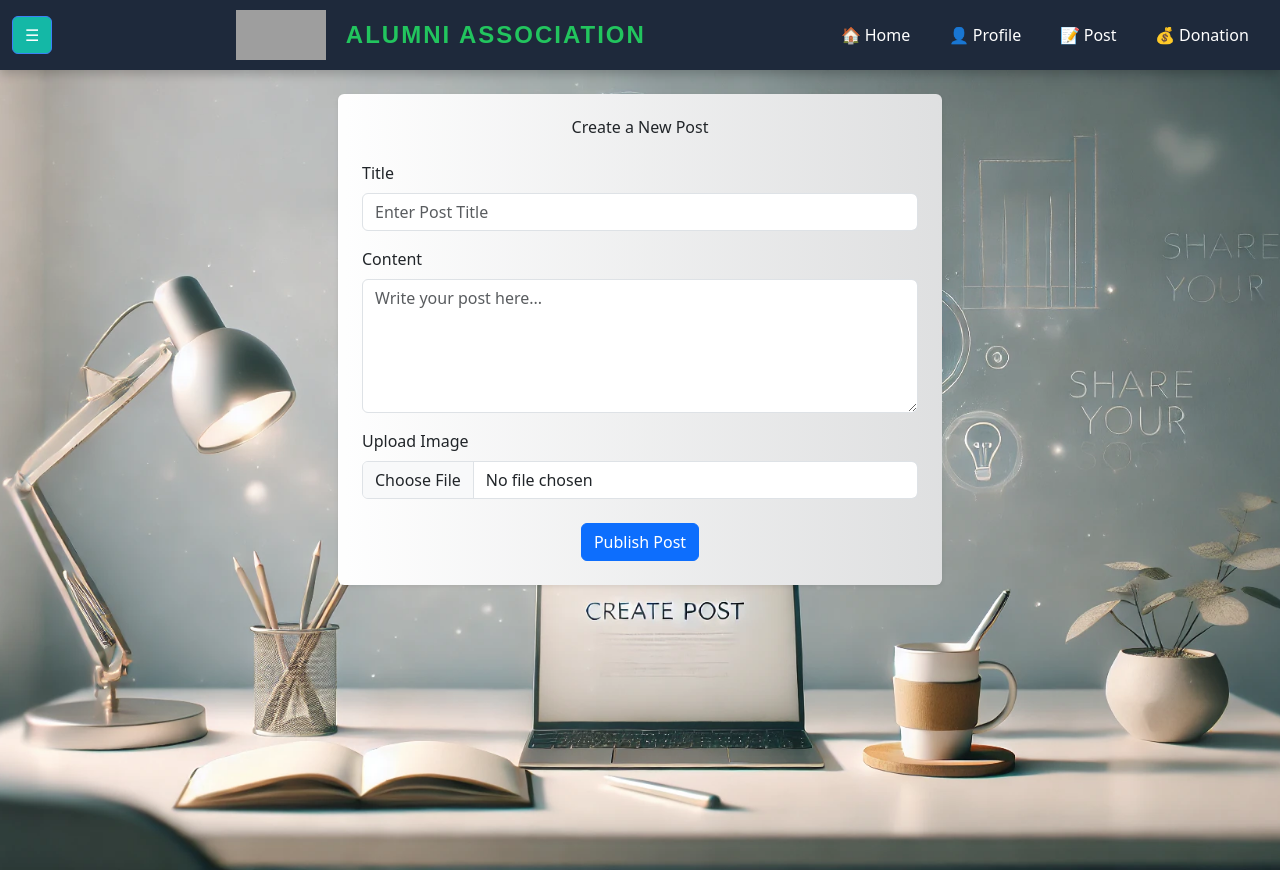
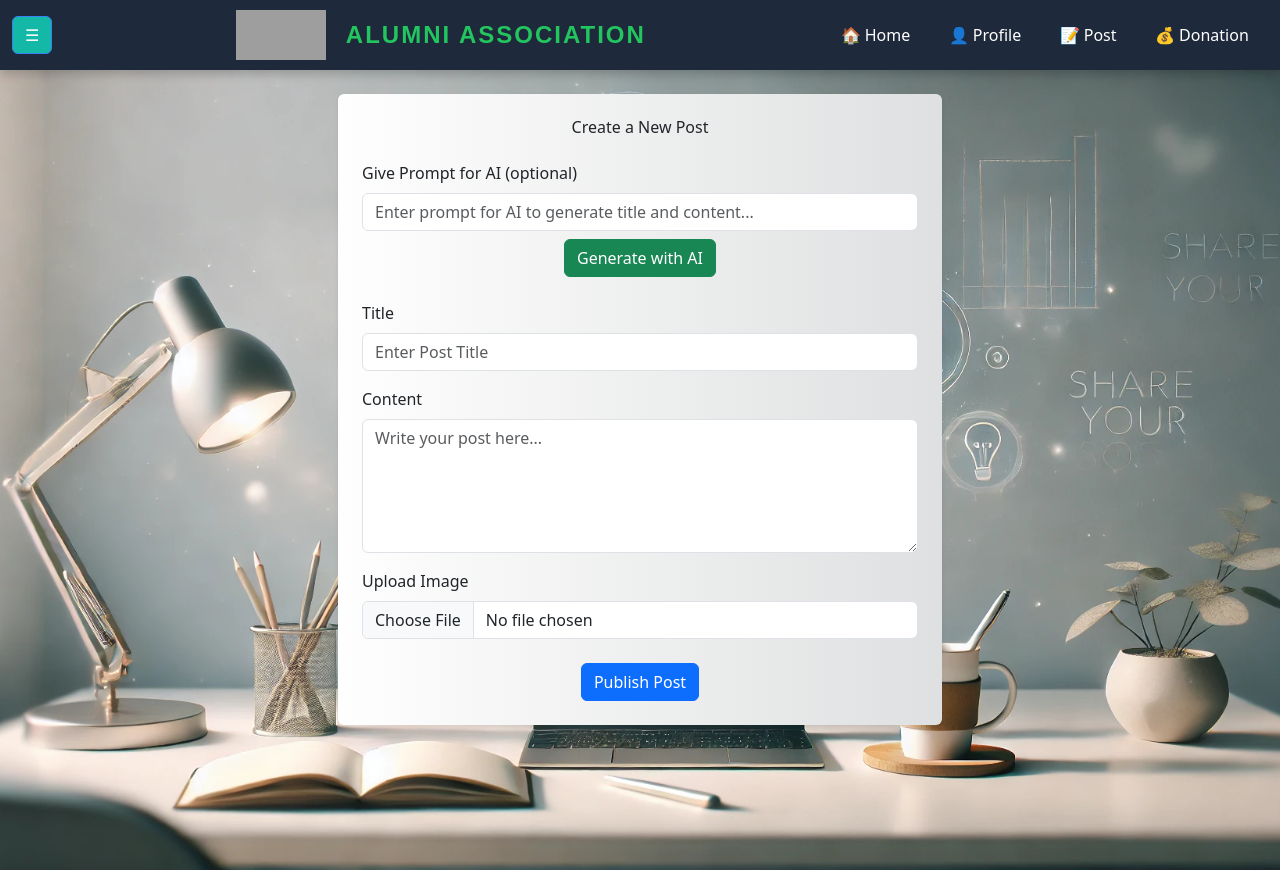
Before and after one commit to Akkshat0420/alumni, a React (Create React App) app: page /post in a window 1280 px wide. Built offline with nearby package versions, Linux system fonts and the light colour scheme; no server answers; sample sign-in values are in the browser's storage; grey boxes are pictures that could not be loaded.

Commit message:
Update post.js

```diff
--- a/src/components/post.js
+++ b/src/components/post.js
@@ -1,22 +1,26 @@
 import React, { useState } from "react";
 import { Button, Form, Container, Row, Col } from "react-bootstrap";
-import { db } from "./firebase"; // Import Firebase Firestore instance
-import { addDoc, collection, serverTimestamp } from "firebase/firestore"; // Firestore methods
+import { db } from "./firebase";
+import { addDoc, collection, serverTimestamp } from "firebase/firestore";
 import { getAuth } from "firebase/auth";
+
 const PostPage = () => {
   const [title, setTitle] = useState("");
   const [content, setContent] = useState("");
   const [image, setImage] = useState(null);
-  const [isUploading, setIsUploading] = useState(false); // To show a loading state
+  const [prompt, setPrompt] = useState("");
+  const [isUploading, setIsUploading] = useState(false);
+  const [isGenerating, setIsGenerating] = useState(false);
   const auth = getAuth();
   const userId = auth.currentUser?.uid;
+  const currentUser = auth.currentUser;
+
   const handleImageUpload = async () => {
     if (!image) return null;
-
     const formData = new FormData();
     formData.append("file", image);
     formData.append("upload_preset", "qcyqeq7z");
-    formData.append("cloud_name", "dphtfwnx4");// Replace with your Cloudinary cloud name
+    formData.append("cloud_name", "dphtfwnx4");
 
     try {
       const response = await fetch("https://api.cloudinary.com/v1_1/dphtfwnx4/image/upload", {
@@ -25,7 +29,7 @@ const PostPage = () => {
       });
 
       const data = await response.json();
-      return data.secure_url; // URL of the uploaded image
+      return data.secure_url;
     } catch (error) {
       console.error("Image upload failed:", error);
       return null;
@@ -37,28 +41,27 @@ const PostPage = () => {
     setIsUploading(true);
 
     try {
-      // Upload image to Cloudinary and get the URL
       const imageUrl = await handleImageUpload();
 
-      // Create a new post object
       const newPost = {
-        userId: userId, // User ID from props or context
+        userId: userId,
         title: title,
+         name: currentUser.name,
+         profileImage: currentUser.profileImage,
         content: content,
-        image: imageUrl || "", // Add the Cloudinary image URL if available
+        image: imageUrl || "",
         timestamp: serverTimestamp(),
-        likes: 0, // Initialize as an empty array
-        comments: [], // Firebase server timestamp
+        likes: 0,
+        comments: [],
       };
 
-      // Save the new post to Firestore
       const docRef = await addDoc(collection(db, "posts"), newPost);
       console.log("Post added with ID: ", docRef.id);
 
-      // Optionally, reset form fields after successful submission
       setTitle("");
       setContent("");
       setImage(null);
+      setPrompt("");
     } catch (error) {
       console.error("Error adding post: ", error);
     } finally {
@@ -66,14 +69,65 @@ const PostPage = () => {
     }
   };
 
+  const handleGenerateWithAI = async () => {
+    if (!prompt || isGenerating) return;
+    setIsGenerating(true);
+
+    try {
+      const response = await fetch('https://api.openai.com/v1/chat/completions', {
+        method: 'POST',
+        headers: {
+          'Content-Type': 'application/json',
+          'Authorization': `Bearer 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`,
+        },
+        body: JSON.stringify({
+          model: 'gpt-3.5-turbo',
+          messages: [
+            { role: 'system', content: 'You are a creative assistant that generates blog post titles and contents.' },
+            { role: 'user', content: `Generate a post based on: ${prompt}` },
+          ],
+          max_tokens: 200,
+        }),
+      });
+
+      if (!response.ok) {
+        const errorData = await response.json();
+        console.error('API Error:', errorData);
+        alert(`OpenAI Error: ${errorData.error?.message || 'Something went wrong'}`);
+        return;
+      }
+
+      const data = await response.json();
+
+      if (data.choices && data.choices.length > 0) {
+        const aiText = data.choices[0].message.content;
+
+        const [generatedTitle, ...generatedContent] = aiText.split("\n").filter(Boolean);
+        setTitle(generatedTitle.replace('Title:', '').trim());
+        setContent(generatedContent.join("\n").replace('Content:', '').trim());
+      } else {
+        console.error('No choices returned:', data);
+        alert('AI did not return any choices. Try again.');
+      }
+    } catch (error) {
+      console.error('AI generation failed:', error);
+      alert('AI generation failed. Please try again later.');
+    } finally {
+      setIsGenerating(false);
+    }
+  };
+
+
   return (
-    <div     style={{
+    <div
+      style={{
         backgroundImage: `url('crepost.webp')`,
         backgroundSize: "cover",
         backgroundPosition: "center",
         backgroundRepeat: "no-repeat",
         minHeight: "100vh",
-      }}>
+      }}
+    >
       <Container className="p-6">
         <Row className="justify-content-center">
           <Col md={8} lg={6}>
@@ -85,10 +139,30 @@ const PostPage = () => {
             >
               <h2 className="text-center mb-4">Create a New Post</h2>
 
-            {/* Post Form */}
+
               <Form onSubmit={handlePostSubmit}>
-              {/* Title Input */}
-              <Form.Group controlId="postTitle">
+
+                <Form.Group controlId="aiPrompt">
+                  <Form.Label>Give Prompt for AI (optional)</Form.Label>
+                  <Form.Control
+                    type="text"
+                    placeholder="Enter prompt for AI to generate title and content..."
+                    value={prompt}
+                    onChange={(e) => setPrompt(e.target.value)}
+                  />
+                  <div className="text-center mt-2">
+                    <Button
+                      variant="success"
+                      onClick={handleGenerateWithAI}
+                      disabled={isGenerating}
+                    >
+                      {isGenerating ? "Generating..." : "Generate with AI"}
+                    </Button>
+                  </div>
+                </Form.Group>
+
+
+                <Form.Group controlId="postTitle" className="mt-4">
                   <Form.Label>Title</Form.Label>
                   <Form.Control
                     type="text"
@@ -99,7 +173,7 @@ const PostPage = () => {
                   />
                 </Form.Group>
 
-              {/* Content Input */}
+
                 <Form.Group controlId="postContent" className="mt-3">
                   <Form.Label>Content</Form.Label>
                   <Form.Control
@@ -112,7 +186,7 @@ const PostPage = () => {
                   />
                 </Form.Group>
 
-              {/* Image Upload */}
+
                 <Form.Group controlId="postImage" className="mt-3">
                   <Form.Label>Upload Image</Form.Label>
                   <Form.Control
@@ -122,7 +196,7 @@ const PostPage = () => {
                   />
                 </Form.Group>
 
-              {/* Submit Button */}
+
                 <div className="text-center mt-4">
                   <Button variant="primary" type="submit" disabled={isUploading}>
                     {isUploading ? "Uploading..." : "Publish Post"}
```
Lines whose indentation alone changed are shown as unchanged.
